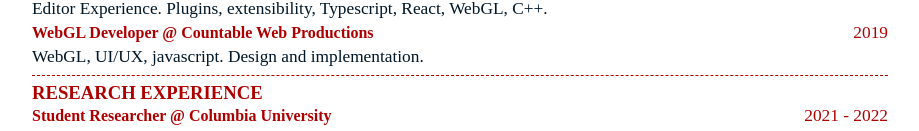
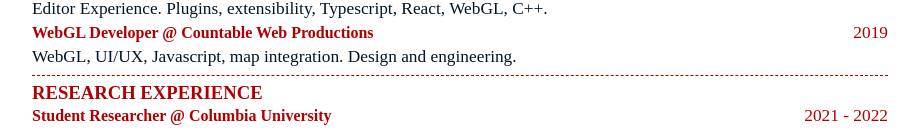
Before and after one commit to faith-luo/faith-luo.github.io, a website: page cv/index.html in a window 1280 px wide. Shown: the part 766-897 px from the top of the page, without its empty margins (180-1099 px from the left). Drawn offline with Linux system fonts and the light colour scheme.

Commit message:
update cv

```diff
--- a/cv/index.html
+++ b/cv/index.html
@@ -93,7 +93,7 @@
 						<h3>WebGL Developer @ Countable Web Productions</h3>
 						<p>2019</p>
 					</div>
-					<p>WebGL, UI/UX, javascript. Design and implementation.</p>
+					<p>WebGL, UI/UX, Javascript, map integration. Design and engineering.</p>
 
 
 
```
